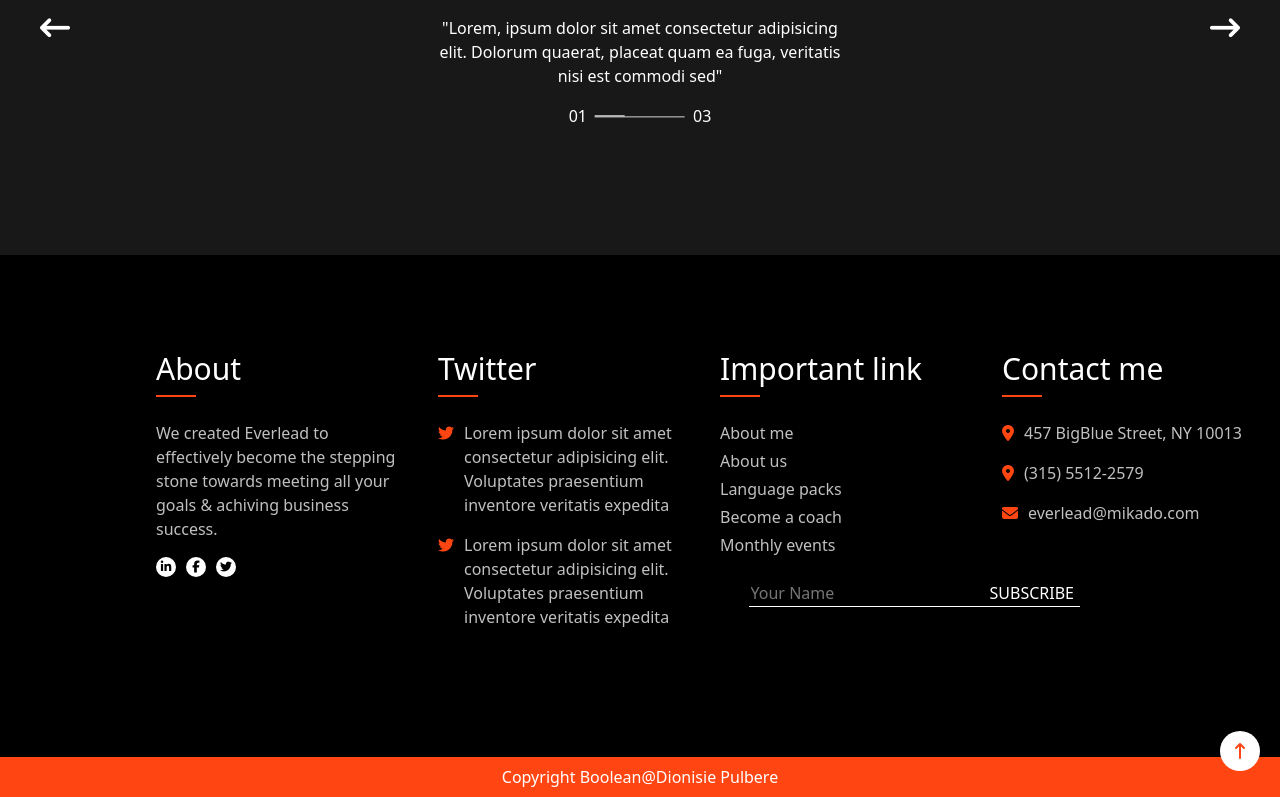
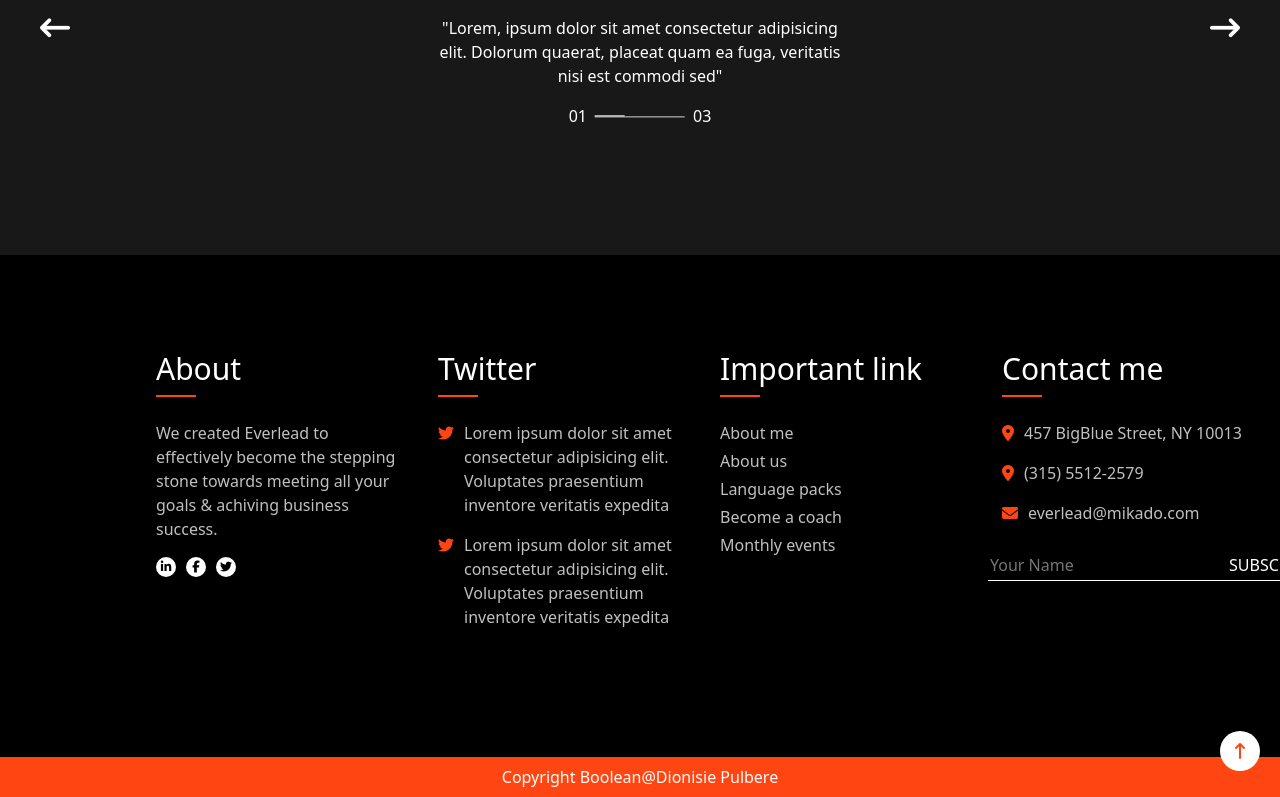
Before and after one commit to DionisiePulbere/proj-html-vuejs, a Vue app: page / in a window 1280 px wide. Shown: the part 4224-5021 px from the top of the page. Built offline with nearby package versions, Linux system fonts and the light colour scheme.

Commit message:
feat: consegna prima della DeadLine

```diff
--- a/src/components/AppFooter.vue
+++ b/src/components/AppFooter.vue
@@ -147,9 +147,10 @@ li{
 
 .sub{
     border-bottom: 1px solid white;
-    position: absolute;
-    right: 200px;
-    top: 60%;
+    position: relative;
+    right: 280px;
+    top: 200px;
+    height: 30px;
     input{
         background-color: black;
         border: none;
--- a/src/components/AppMain.vue
+++ b/src/components/AppMain.vue
@@ -5,6 +5,7 @@ import MainEvents from "./MainEvents.vue"
 import MainCreative from "./MainCreative.vue"
 import MainNews from "./MainNews.vue"
 import MainTestimonials from "./MainTestimonials.vue"
+import MainGallery from "./MainGallery.vue"
 
 export default{
     name: "AppMain",
@@ -15,6 +16,7 @@ export default{
         MainCreative,
         MainNews,
         MainTestimonials,
+        MainGallery,
 
     },
 
@@ -28,6 +30,7 @@ export default{
     <MainCreative></MainCreative>
     <MainNews></MainNews>
     <MainTestimonials></MainTestimonials>
+    <MainGallery></MainGallery>
 </template>
 
 <style scoped lang="scss">
--- /dev/null
+++ b/src/components/MainGallery.vue
@@ -0,0 +1,16 @@
+<script>
+    export default{
+    name: "MainGallery",
+
+    }
+
+</script>
+
+<template>
+
+</template>
+
+<style scoped lang="scss">
+@use '../style/partials/variables' as *;
+
+</style>
--- a/src/components/MainTestimonials.vue
+++ b/src/components/MainTestimonials.vue
@@ -77,7 +77,7 @@ import img3 from './../assets/img/h3-img-08.png'
             <div class="btn-radious">
                 <i class="fa-solid fa-arrow-up-long"></i>
             </div>
-            <h1>Testimonials.</h1>
+            <!-- <h1>Testimonials.</h1> -->
             <div class="left" @click="showPrevious">
                 <i class="fa-solid fa-arrow-left-long"></i>
             </div>
--- a/src/style/generic.scss
+++ b/src/style/generic.scss
@@ -9,6 +9,7 @@ a{
 
 body{
     background-color: #FAFAFA;
+    overflow-x: hidden;
 }
 
 .brand-dot, .brand-color{
```
